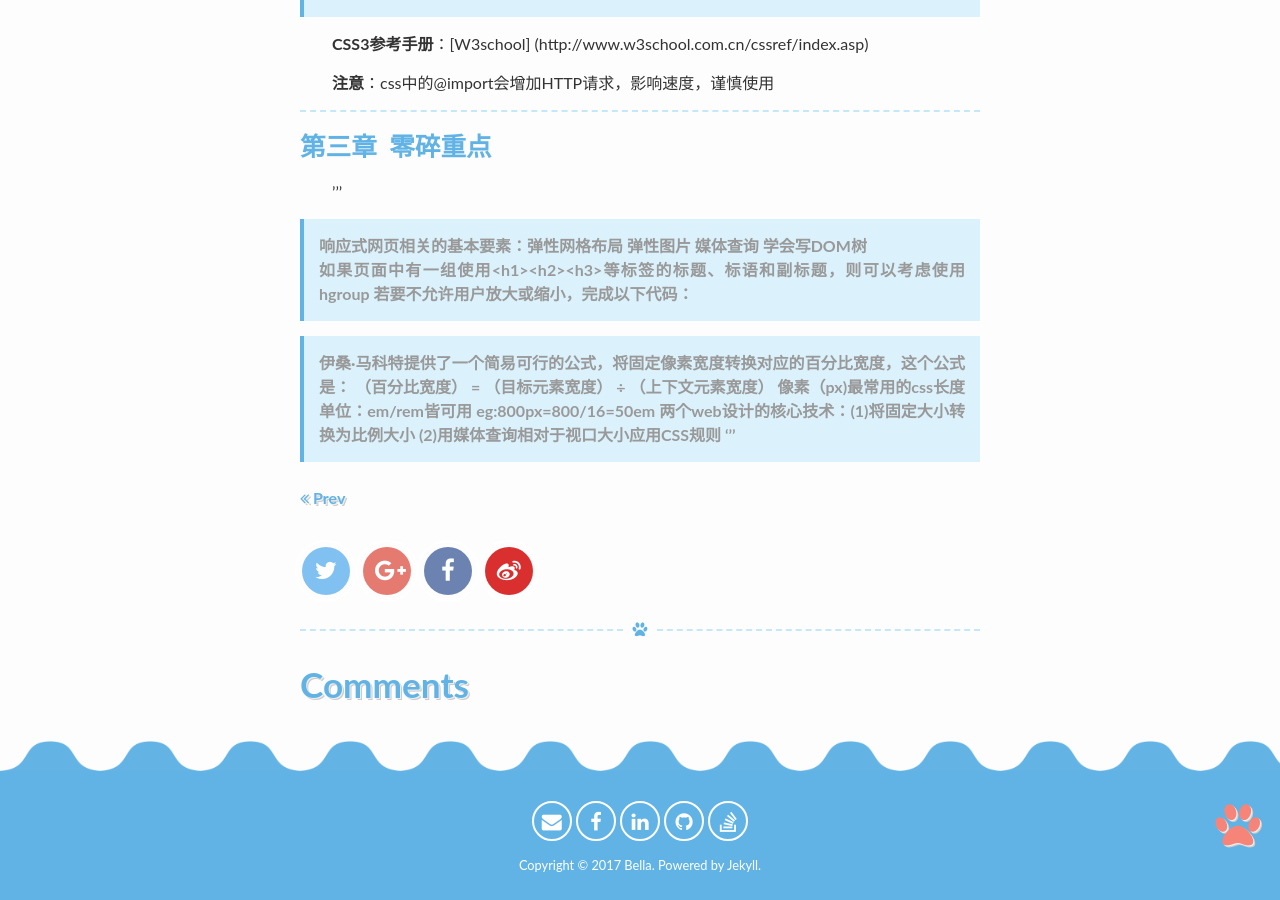
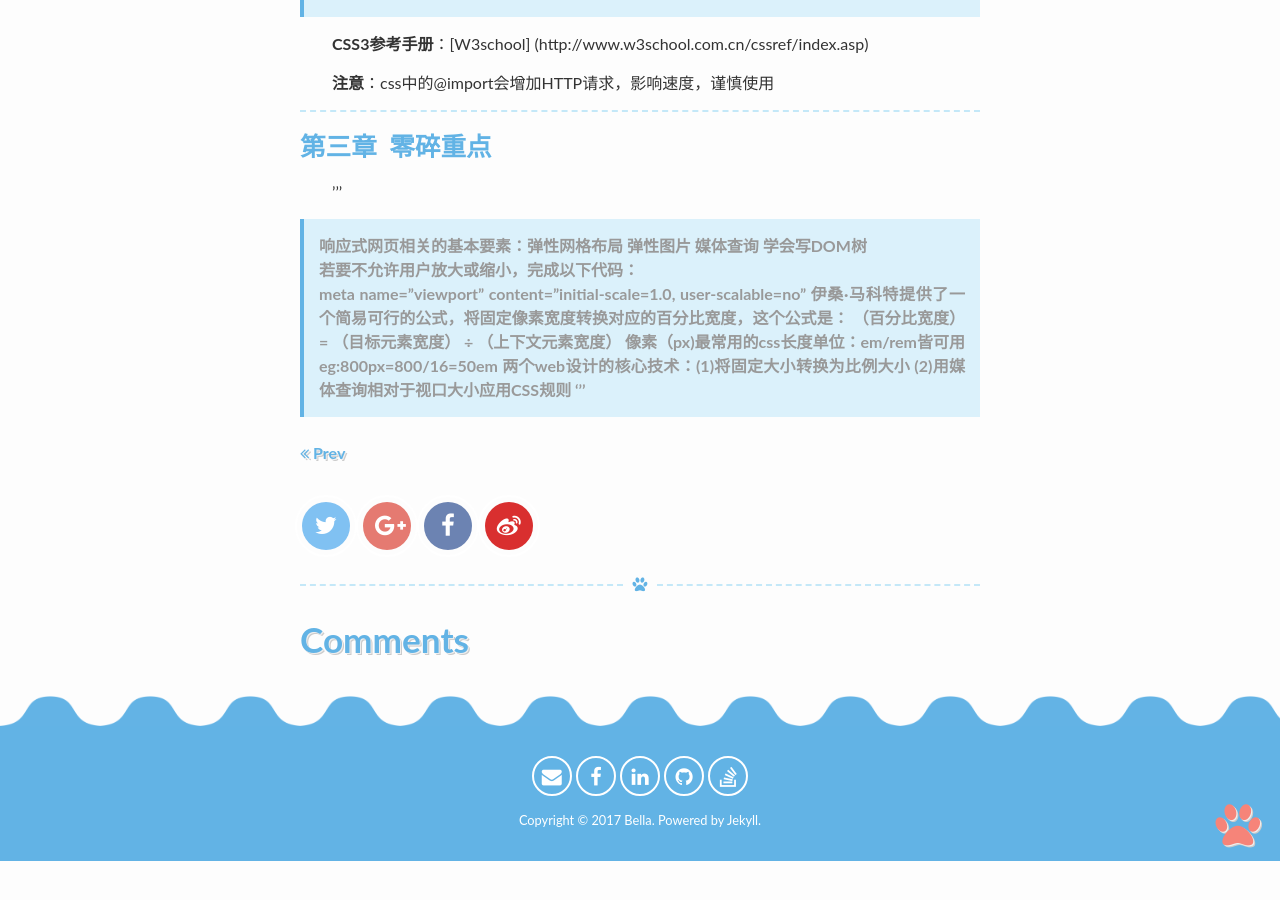
Before and after one commit to Zhou-Yu-Jin/Zhou-Yu-Jin.github.io, a Jekyll site: the page built from _posts/2017-12-28-notes.md, in a window 1280 px wide and 900 px high, scrolled down 2019 px. Built offline with Jekyll 4.4.1, drawn with Linux system fonts in a browser that asks for light colours; comment, search, counter and statistics services are not loaded; after the commit the page ends 2880 px from its top, so only the background shows below that.

Commit message:
Update 2017-12-28-notes.md

```diff
--- a/_posts/2017-12-28-notes.md
+++ b/_posts/2017-12-28-notes.md
@@ -65,9 +65,8 @@ tags:
 '''
 >响应式网页相关的基本要素：弹性网格布局 弹性图片 媒体查询
 >学会写DOM树
->如果页面中有一组使用<h1><h2><h3>等标签的标题、标语和副标题，则可以考虑使用hgroup
 >若要不允许用户放大或缩小，完成以下代码：
- <meta name="viewport" content="initial-scale=1.0, user-scalable=no">
+ meta name="viewport" content="initial-scale=1.0, user-scalable=no"
 >伊桑·马科特提供了一个简易可行的公式，将固定像素宽度转换对应的百分比宽度，这个公式是：
  （百分比宽度） = （目标元素宽度） ÷ （上下文元素宽度）
 >像素（px)最常用的css长度单位：em/rem皆可用
```
